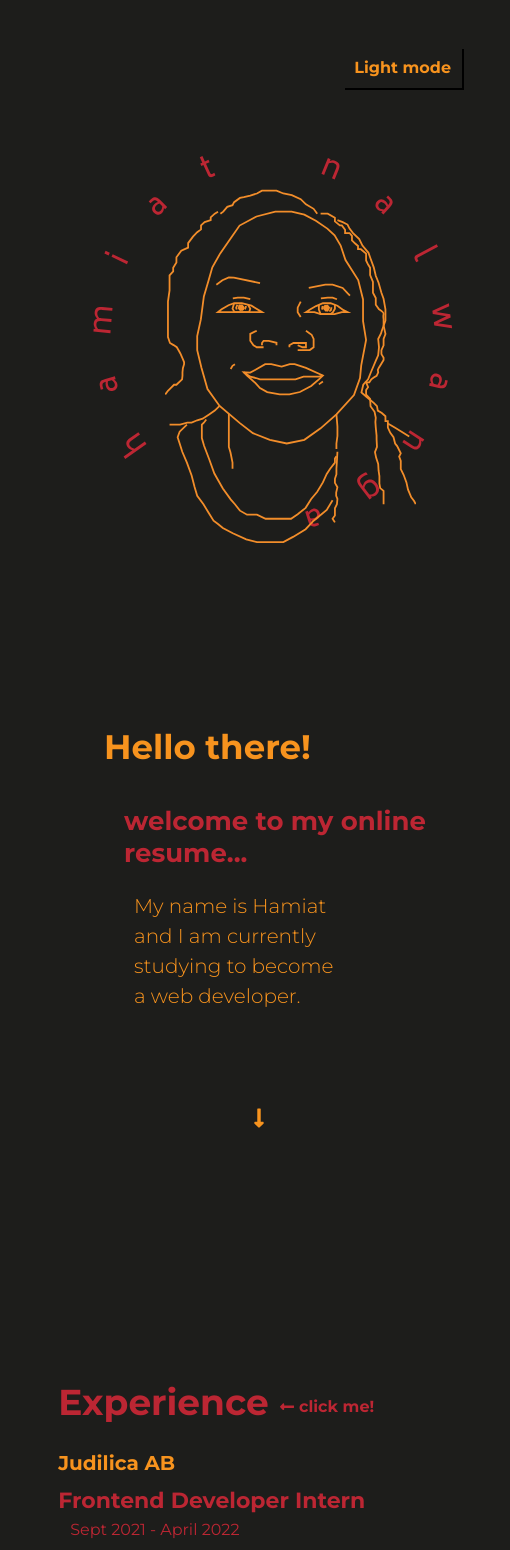
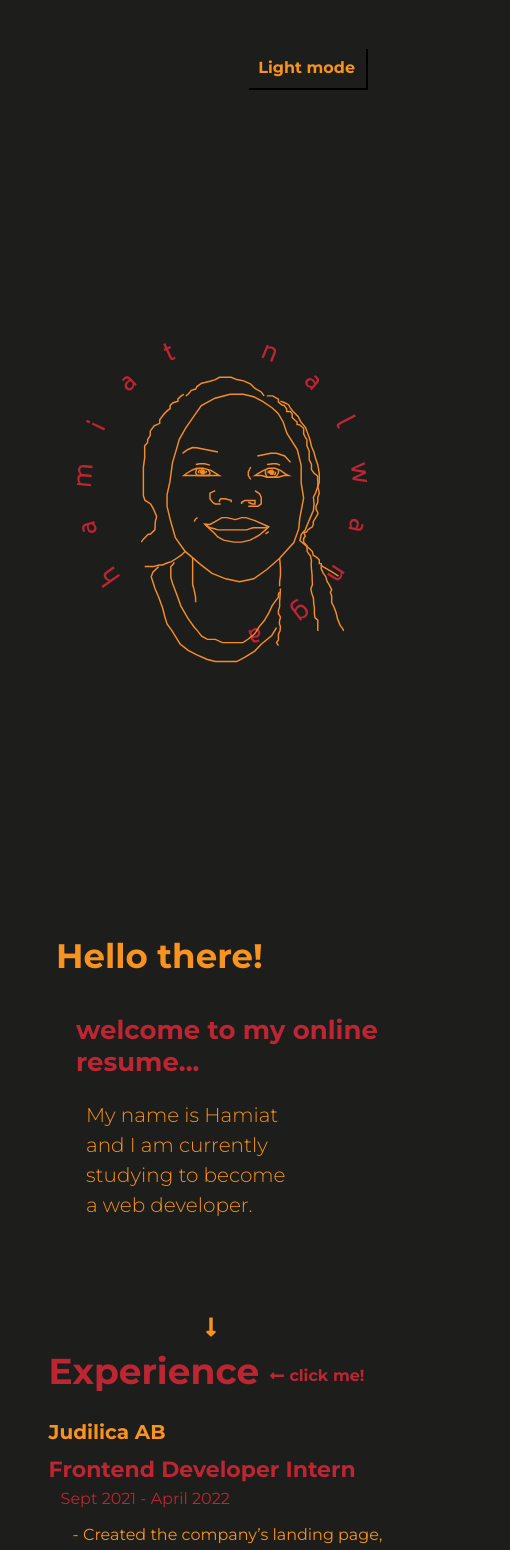
Before and after one commit to hamiat/folio, a React (Create React App) app: page / in a window 390 px wide. Shown: the top 1550 px of the page, 510 px wide, since content can reach past the window. Built offline with nearby package versions, Linux system fonts and the light colour scheme.

Commit message:
more mobile

```diff
--- a/src/components/About/about.module.scss
+++ b/src/components/About/about.module.scss
@@ -6,8 +6,8 @@
   z-index: 2;
   display: flex;
   flex-direction: column;
-  justify-content: space-between;
-  margin-top: -$mn;
+  justify-content: center;
+
 
   @include sm {
     grid-column: 1 / span 1 ;
@@ -19,9 +19,9 @@
     z-index: 2;
     display: flex;
     flex-direction: column;
-    padding-top: $mn*3;
+    padding-top: $mn*2;
     @include sm {
-     padding: $mn*3 $mn;
+     padding: 0;
 
     }
 
@@ -29,6 +29,7 @@
 
     h1 {
       font-size: 40px;
+
 
       @include lg {
         font-size: 34px;
@@ -48,13 +49,14 @@
     h2 {
       padding: 0 0 10px 48px;
       font-size: 30px;
+      margin-top: -16px;
 
       @include lg {
         font-size: 28px;
-        margin-top: -16px;
+
       }
       @include md {
-        font-size: 26px;
+        font-size: 24px;
         padding: 0 0 10px 38px;
       }
       @include breakpoint(800px) {
@@ -106,7 +108,7 @@
 
       @include sm {
 
-        padding: $mn * 2 $mn * 4;
+        padding:  $mn * 2 $mn * 4 0 $mn * 4;
       }
     }
   }
--- a/src/styles/main.module.scss
+++ b/src/styles/main.module.scss
@@ -120,6 +120,7 @@ box-sizing: border-box;
       grid-template-rows: 1fr;
       place-items: center;
       margin-top: -64px;
+      height: 100vh;
 
 @include sm {
   margin-top: 0;
```
